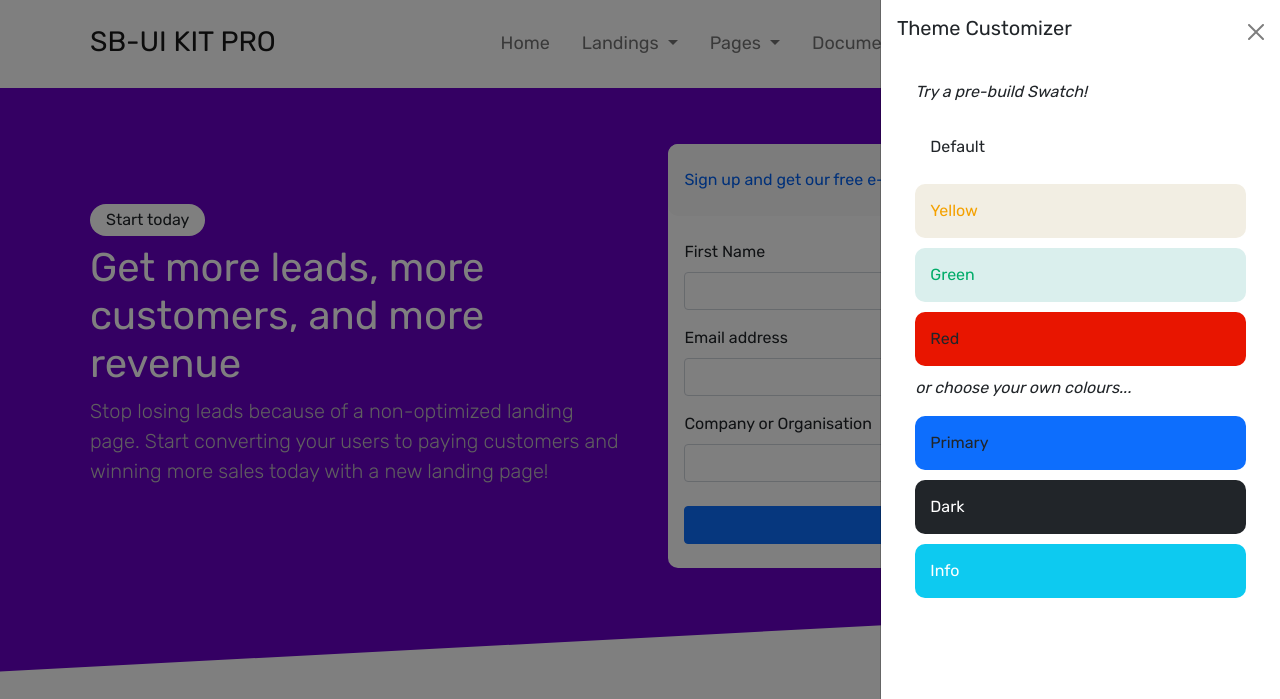
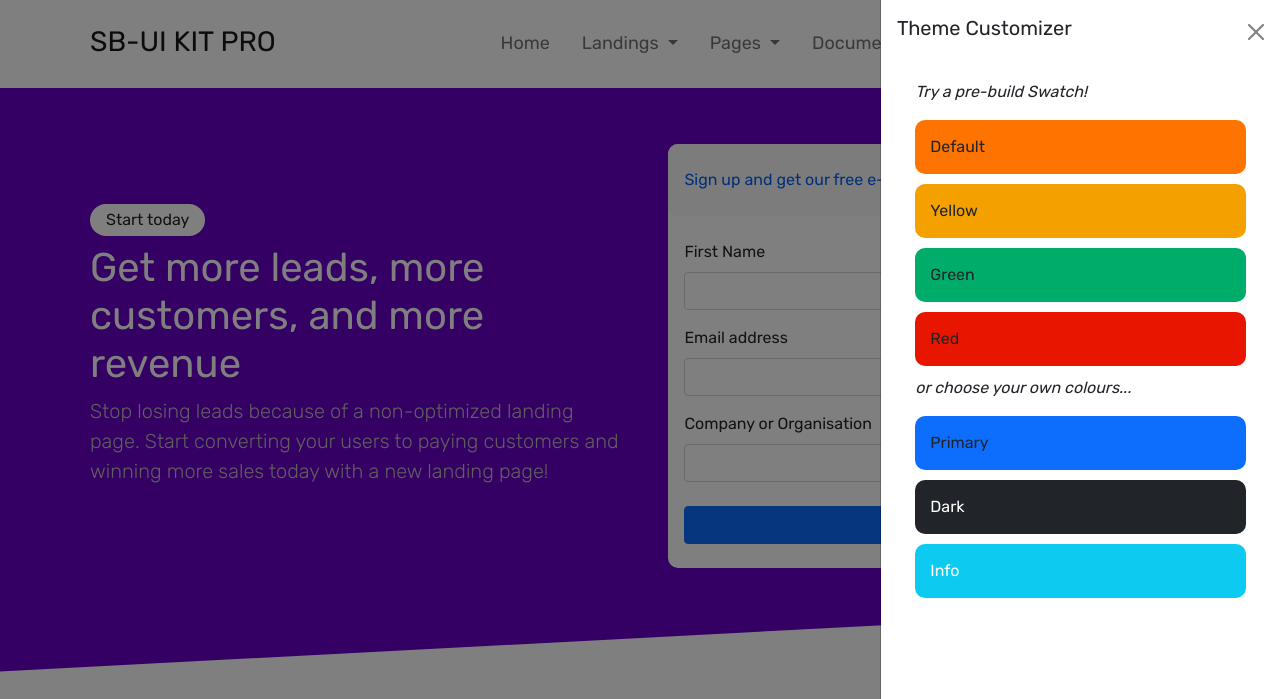
Before and after one commit to shamreen37/Project-7_ASPER, a plain HTML site: page index.html in a window 1280 px wide. Both pictures are taken after a click on the button 1257 px from the left and 102 px from the top of the page. Shown: the top 699 px of the page. Drawn offline with Linux system fonts and the light colour scheme.

Commit message:
modified files

```diff
--- a/index.html
+++ b/index.html
@@ -31,10 +31,10 @@
                 <div class="theme-color orange">
                     <p>Default</p>
                 </div>
-                <div class="theme-color yellow">
+                <div class="theme-color yellow-back">
                     <p>Yellow</p>
                 </div>
-                <div class="theme-color green">
+                <div class="theme-color green-back">
                     <p>Green</p>
                 </div>
                 <div class="theme-color red">
--- a/style.css
+++ b/style.css
@@ -10,9 +10,21 @@ body {
     background-color: #fff;
 }
 
+.yellow-back {
+    background-color: #F4A100;
+}
+
+.green-back {
+    background-color: #00AC69;
+}
+
 .yellow {
     background-color: #F2EEE3;
     color: #F4A100;
+}
+
+.orange {
+    background-color: rgb(255, 115, 0);
 }
 
 .red {
```
